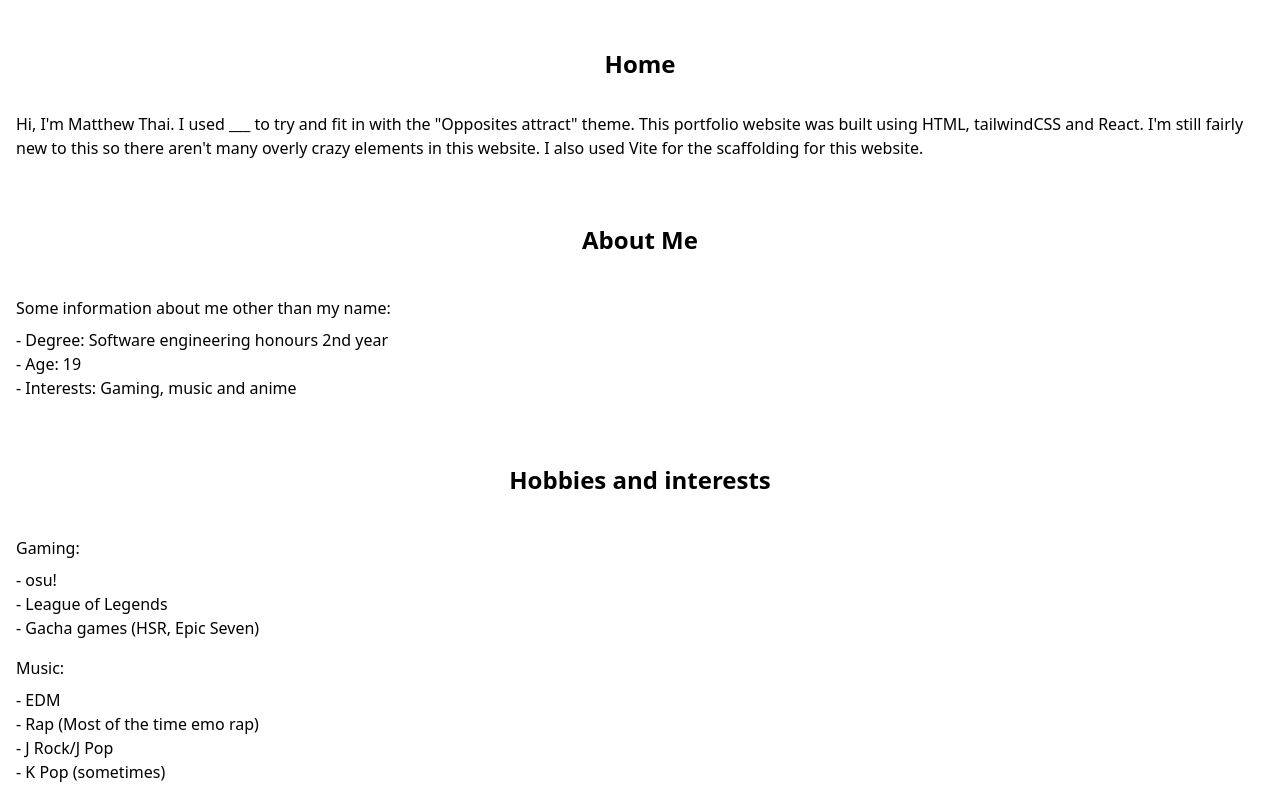
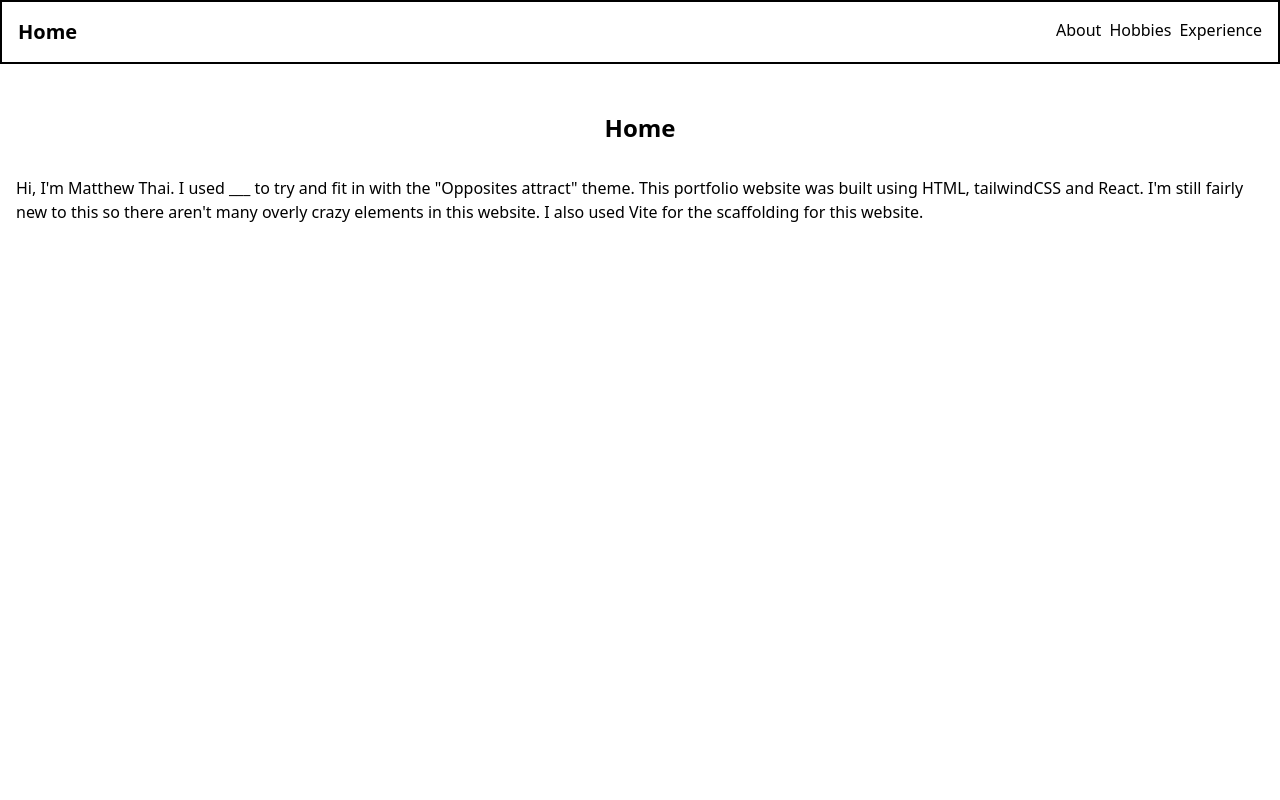
Before and after one commit to tutvta/About-me-website, a React (Vite) app: page / in a window 1280 px wide. Shown: the top 800 px of the page. Built offline with nearby package versions, Linux system fonts and the light colour scheme.

Commit message:
Added navbar to the website

```diff
--- a/src/App.jsx
+++ b/src/App.jsx
@@ -3,14 +3,29 @@ import Experience from './components/experience';
 import Hobbies from './components/hobbies';
 import About from './components/about';
 import Home from './components/home';
+import NavBar from './UI_elements/navbar';
 
 function App() {
+  let page;
+  switch (window.location.pathname) {
+    case "/":
+      page = <Home />;
+      break;
+    case "/about":
+      page = <About />;
+      break;
+    case "/hobbies":
+      page = <Hobbies />;
+      break;
+    case "/experience":
+      page = <Experience />;
+      break;
+  }
+
   return (
     <div classname="App">
-      <Home />
-      <About />
-      <Hobbies />
-      <Experience />
+      <NavBar />
+      {page}
     </div>
   )
 }
--- /dev/null
+++ b/src/UI_elements/navbar.jsx
@@ -0,0 +1,22 @@
+import React from "react";
+
+function NavBar() {
+  return (
+    <nav class="p-4 flex justify-between border-2 border-black rounded-none">
+      <a href="/" class="text-xl font-bold">Home</a>
+      <ul class="flex flex-row">
+        <li class="pl-2">
+          <a href="/about">About</a>
+        </li>
+        <li class="pl-2">
+          <a href="/hobbies">Hobbies</a>
+        </li>
+        <li class="pl-2">
+          <a href="/experience">Experience</a>
+        </li>
+      </ul>
+    </nav>
+  )
+}
+
+export default NavBar
```
